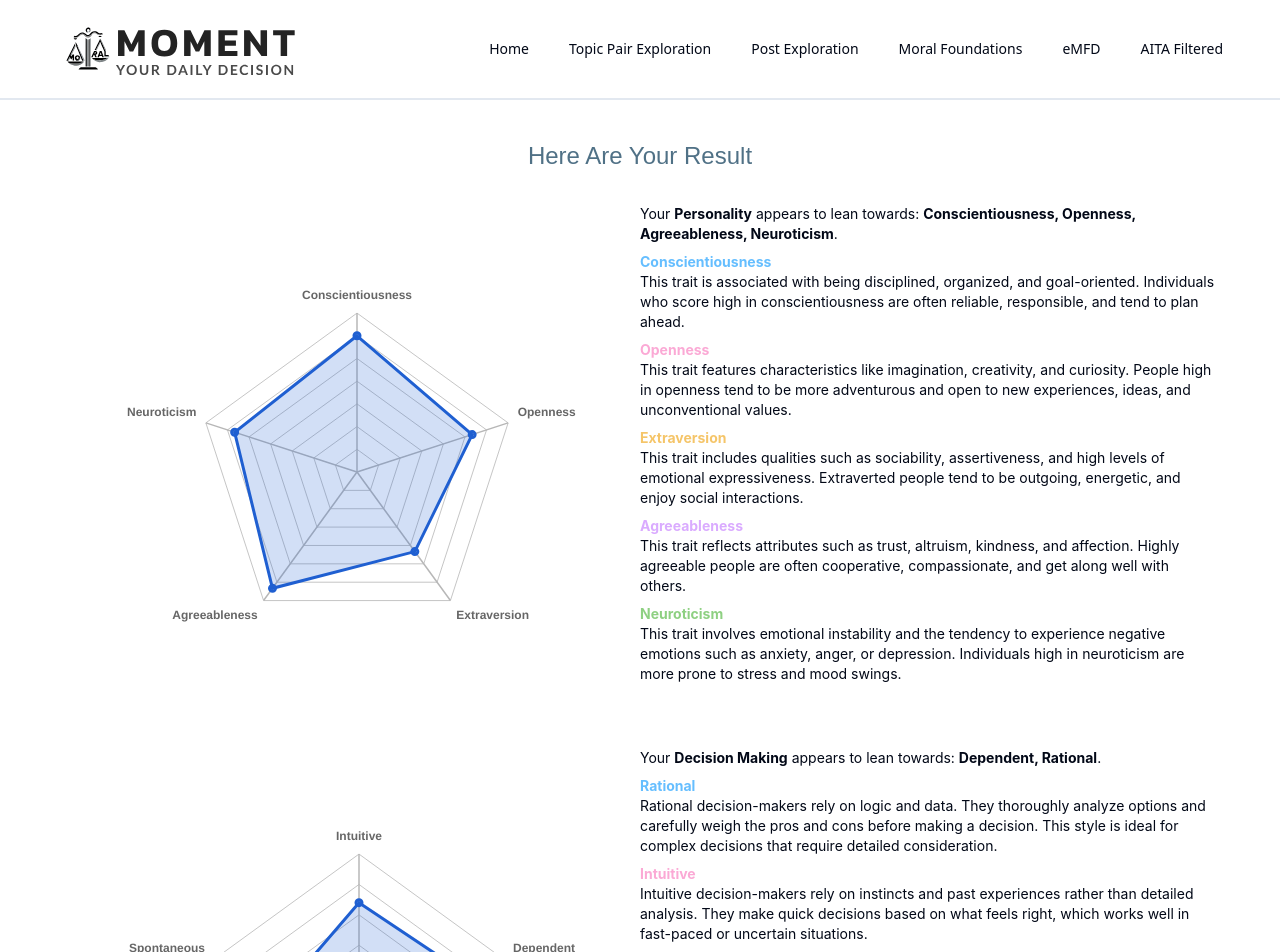
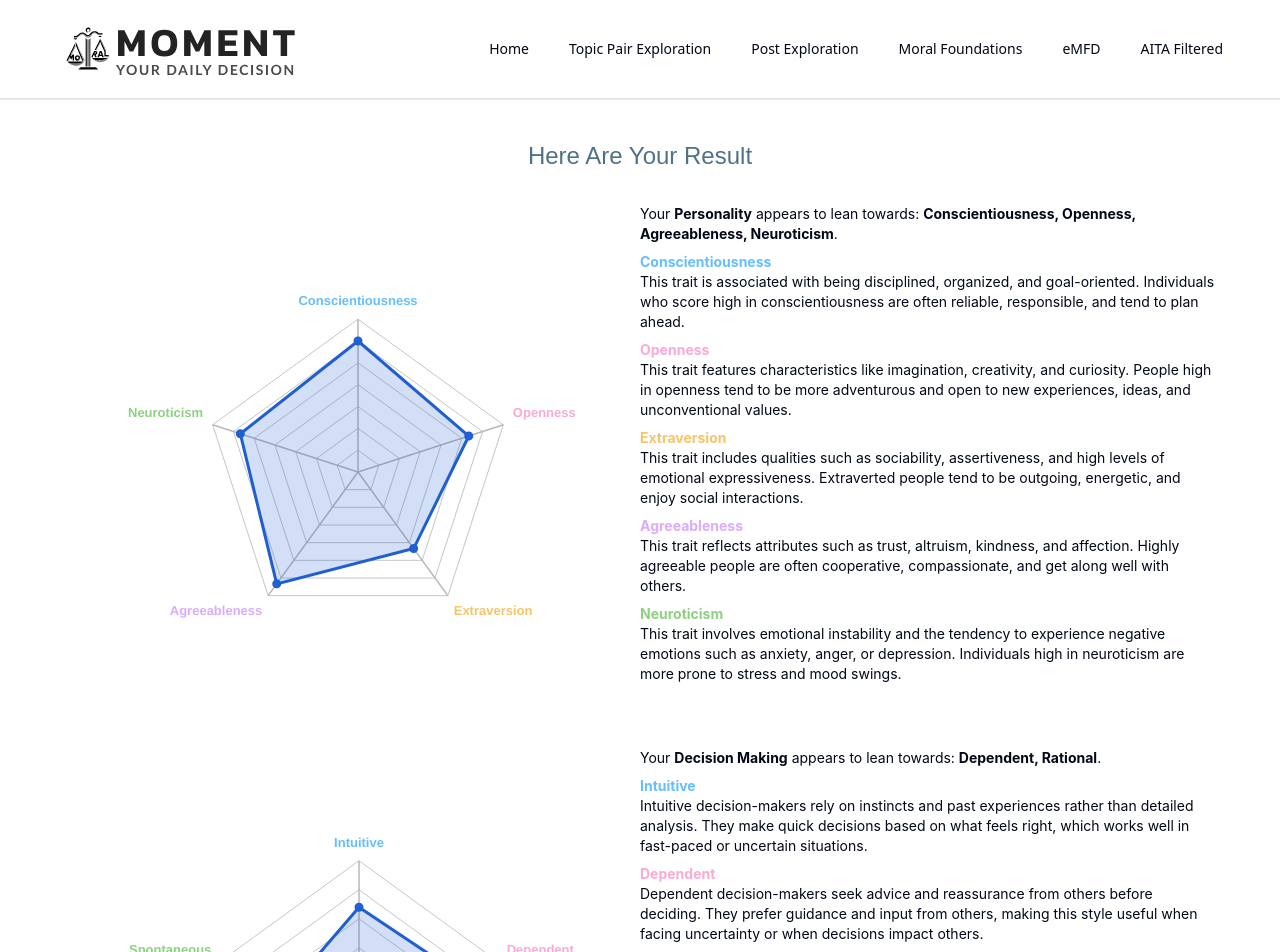
Before and after one commit to 24-S1-2-C-Moral-Decisions/moral-front-end, a Next.js app: page /en in a window 1280 px wide. Shown: the top 952 px of the page. Built offline with nearby package versions, Linux system fonts and the light colour scheme.

Commit message:
update data of radar chart point labels

```diff
--- a/components/surveyfeedback-page.tsx
+++ b/components/surveyfeedback-page.tsx
@@ -78,8 +78,9 @@ function RadarChartAndResult() {
         </>
     )
 }
+const colorful = true;
+function PersonalityAnalysis() {
 
-function PersonalityAnalysis() {
     const personalityAnalysisTexts = {
         Openness: "This trait features characteristics like imagination, creativity, and curiosity. People high in openness tend to be more adventurous and open to new experiences, ideas, and unconventional values.",
         Conscientiousness: "This trait is associated with being disciplined, organized, and goal-oriented. Individuals who score high in conscientiousness are often reliable, responsible, and tend to plan ahead.",
@@ -102,16 +103,16 @@ function PersonalityAnalysis() {
             <div className="w-full">
                 <article className="text-sm space-y-2 font-inter">
 
-                    <p >Your <b className="font-bold ">Personality</b> appears to lean towards: <b>{pOrientation.length > 0 ? pOrientation.join(', ') : 'None'}</b>.</p>
-                    <p><span className="text-[#65BEFF] font-bold">Conscientiousness </span><br/>{personalityAnalysisTexts['Conscientiousness']}</p>
+                    <p >Your <b className="font-bold ">Personality</b> appears to lean towards: <b className="">{pOrientation.length > 0 ? pOrientation.join(', ') : 'None'}</b>.</p>
+                    <p><span className={`font-bold ${colorful ? 'text-[#65BEFF]' : 'text-black'}`}>Conscientiousness </span><br/>{personalityAnalysisTexts['Conscientiousness']}</p>
 
-                    <p><span className="text-[#FBA9D5] font-bold">Openness </span><br/>{personalityAnalysisTexts['Openness']}</p>
+                    <p><span className={`font-bold ${colorful ? 'text-[#FBA9D5]' : 'text-black'}`}>Openness </span><br/>{personalityAnalysisTexts['Openness']}</p>
 
-                    <p><span className="text-[#F5C569] font-bold">Extraversion </span><br/>{personalityAnalysisTexts['Extraversion']}</p>
+                    <p><span className={`font-bold ${colorful ? 'text-[#F5C569]' : 'text-black'}`}>Extraversion </span><br/>{personalityAnalysisTexts['Extraversion']}</p>
 
-                    <p><span className="text-[#DAABFF] font-bold">Agreeableness </span><br/>{personalityAnalysisTexts['Agreeableness']}</p>
+                    <p><span className={`font-bold ${colorful ? 'text-[#DAABFF]' : 'text-black'}`}>Agreeableness </span><br/>{personalityAnalysisTexts['Agreeableness']}</p>
 
-                    <p><span className="text-[#8ED082] font-bold">Neuroticism </span><br/>{personalityAnalysisTexts['Neuroticism']}</p>
+                    <p><span className={`font-bold ${colorful ? 'text-[#8ED082]' : 'text-black'}`}>Neuroticism </span><br/>{personalityAnalysisTexts['Neuroticism']}</p>
                 </article>
             </div>
         </>
@@ -142,15 +143,16 @@ function DecisionMakingAnalysis() {
 
                     <p>Your <b className="font-bold">Decision Making</b> appears to lean towards: <b>{dOrientation.length > 0 ? dOrientation.join(', ') : 'None'}</b>.</p>
 
-                    <p ><span className="text-[#65BEFF] font-bold">Rational </span><br/>{decisionMakingAnalysisTexts['Rational']}</p>
+                    <p><span className={`font-bold ${colorful ? 'text-[#65BEFF]' : 'text-black'}`}>Intuitive </span><br/>{decisionMakingAnalysisTexts['Intuitive']}</p>
 
-                    <p><span className="text-[#FBA9D5] font-bold">Intuitive </span><br/>{decisionMakingAnalysisTexts['Intuitive']}</p>
+                    <p><span className={`font-bold ${colorful ? 'text-[#FBA9D5]' : 'text-black'}`}>Dependent </span><br/>{decisionMakingAnalysisTexts['Dependent']}</p>
 
-                    <p><span className="text-[#F5C569] font-bold">Dependent </span><br/>{decisionMakingAnalysisTexts['Dependent']}</p>
+                    <p ><span className={`font-bold ${colorful ? 'text-[#F5C569]' : 'text-black'}`}>Rational </span><br/>{decisionMakingAnalysisTexts['Rational']}</p>
 
-                    <p><span className="text-[#DAABFF] font-bold">Avoidant </span><br/>{decisionMakingAnalysisTexts['Avoidant']}</p>
 
-                    <p><span className="text-[#8ED082] font-bold">Spontaneous </span><br/>{decisionMakingAnalysisTexts['Spontaneous']}</p>
+                    <p><span className={`font-bold ${colorful ? 'text-[#DAABFF]' : 'text-black'}`}>Avoidant </span><br/>{decisionMakingAnalysisTexts['Avoidant']}</p>
+
+                    <p><span className={`font-bold ${colorful ? 'text-[#8ED082]' : 'text-black'}`}>Spontaneous </span><br/>{decisionMakingAnalysisTexts['Spontaneous']}</p>
                 </article>
             </div>
         </>
--- a/components/ui/chart.tsx
+++ b/components/ui/chart.tsx
@@ -135,8 +135,14 @@ const RadarChart: React.FC<RadarChartProps> = ({ labels, dataPoints1, dataPoints
           display: true,
           font: {
             weight: 'bold',
-            size:12,
+            size:13,
           },
+
+          color: (context) => {
+            const colors = ['#65BEFF', '#FBA9D5', '#F5C569', '#DAABFF', '#8ED082'];
+            return colors[context.index % colors.length];
+          },
+
           padding: 10,
         },
         ticks: {
@@ -162,6 +168,7 @@ const RadarChart: React.FC<RadarChartProps> = ({ labels, dataPoints1, dataPoints
     },
   };
 
+
   return <Radar data={data} options={options} />;
 };
 
```
